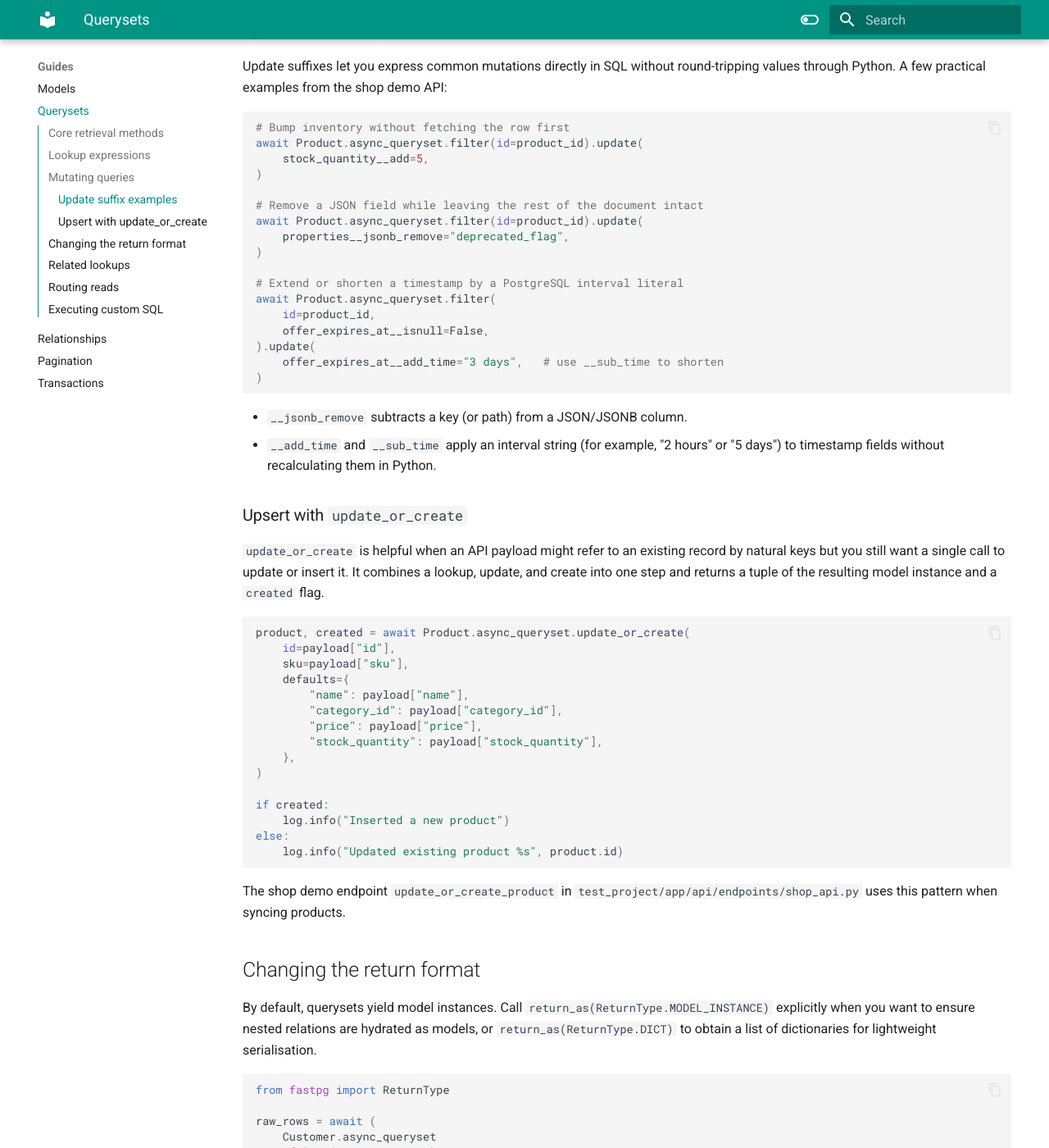
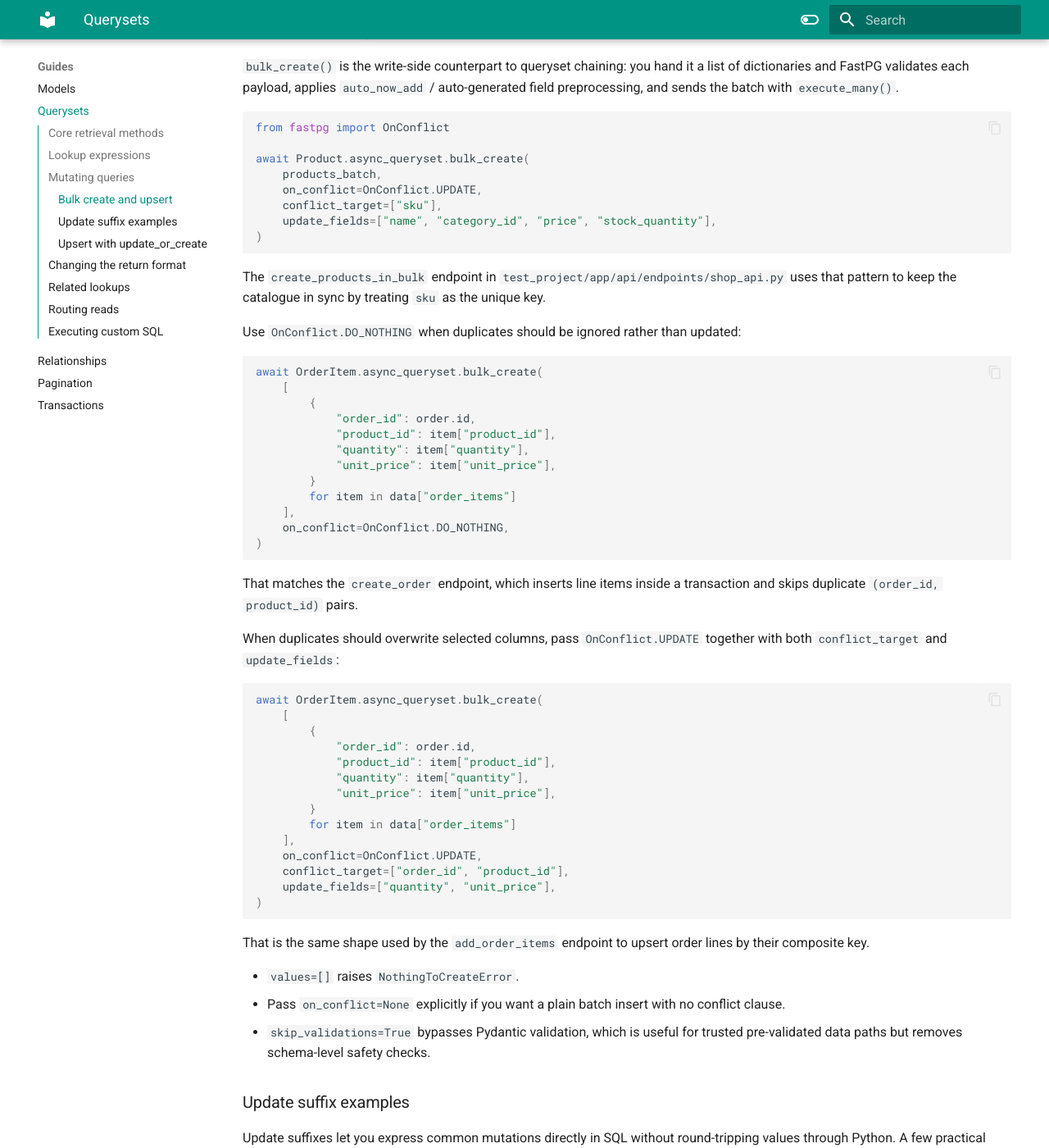
Before and after one commit to bepragma-ai/fastpg, an MkDocs documentation site: the page built from docs/guides/querysets.md, in a window 1280 px wide and 1400 px high, scrolled down 1967 px. Shown: the whole window at 82% size. Built offline with MkDocs 1.6.1 and Material for MkDocs 9.7.7, drawn with Linux system fonts in a browser that asks for light colours; some of the changed text lies outside the part shown.

Commit message:
Minor fixes

````diff
--- a/docs/api/queries.md
+++ b/docs/api/queries.md
@@ -10,8 +10,63 @@ The query API comprises `AsyncQuerySet` for model-bound operations and
 | Method | Purpose |
 |--------|---------|
 | `create(**kwargs)` | Insert a single row and return the model instance. |
-| `bulk_create(values, skip_validations=False, on_conflict=None, ...)` | Batch insert. Supports `OnConflict.DO_NOTHING` and `OnConflict.UPDATE`. |
+| `bulk_create(values, on_conflict, conflict_target=None, update_fields=None, skip_validations=False)` | Batch insert. Pass `OnConflict.DO_NOTHING` to ignore duplicates or `OnConflict.UPDATE` to upsert matching rows. |
 | `get_or_create(defaults=None, **lookup)` | Return an existing row or create one from `defaults`. |
+
+#### `bulk_create`
+
+`bulk_create()` accepts a list of dictionaries and writes them with a single
+statement template executed through `execute_many()`.
+
+- `values` must be a non-empty `list[dict]`. An empty list raises `NothingToCreateError`.
+- `on_conflict` controls whether FastPG emits an `ON CONFLICT` clause. Pass
+  `None` explicitly for a plain batch insert, `OnConflict.DO_NOTHING` to ignore
+  duplicates, or `OnConflict.UPDATE` to perform an upsert.
+- `conflict_target` and `update_fields` are required when
+  `on_conflict=OnConflict.UPDATE`.
+- `skip_validations=True` bypasses Pydantic validation with
+  `model_construct()`, but FastPG still fills `auto_now_add` and
+  auto-generated fields before writing.
+
+```python
+from fastpg import OnConflict
+
+# Plain batch insert
+await OrderItem.async_queryset.bulk_create(
+    [
+        {
+            "order_id": order.id,
+            "product_id": item["product_id"],
+            "quantity": item["quantity"],
+            "unit_price": item["unit_price"],
+        }
+        for item in data["order_items"]
+    ],
+    on_conflict=None,
+)
+
+# Ignore duplicates when an order item already exists
+await OrderItem.async_queryset.bulk_create(
+    [
+        {
+            "order_id": order.id,
+            "product_id": item["product_id"],
+            "quantity": item["quantity"],
+            "unit_price": item["unit_price"],
+        }
+        for item in data["order_items"]
+    ],
+    on_conflict=OnConflict.DO_NOTHING,
+)
+
+# Upsert products by SKU, matching the shop demo API
+await Product.async_queryset.bulk_create(
+    products_batch,
+    on_conflict=OnConflict.UPDATE,
+    conflict_target=["sku"],
+    update_fields=["name", "category_id", "price", "stock_quantity"],
+)
+```
 
 ### Retrieval helpers
 
--- a/docs/guides/querysets.md
+++ b/docs/guides/querysets.md
@@ -60,9 +60,9 @@ results = await Customer.async_queryset.filter(adults | recent)
 - `create(**kwargs)` – insert a row and return the new model instance. FastPG
   automatically removes auto-generated fields and populates `auto_now_add`
   fields before writing.
-- `bulk_create(values, skip_validations=False, on_conflict=None, ...)` – insert
-  many rows efficiently. When `on_conflict` is `OnConflict.DO_NOTHING` or
-  `OnConflict.UPDATE`, FastPG will emit the relevant `ON CONFLICT` clause.
+- `bulk_create(values, on_conflict, conflict_target=None, update_fields=None, skip_validations=False)` –
+  insert many rows efficiently. Use `OnConflict.DO_NOTHING` to skip duplicate
+  rows or `OnConflict.UPDATE` to upsert them.
 - `get_or_create(defaults=None, **lookup)` – fetch a row matching the lookup or
   insert a new one using `defaults`.
 - `update_or_create(defaults, **lookup)` – update a row with `defaults` when it
@@ -77,6 +77,78 @@ results = await Customer.async_queryset.filter(adults | recent)
 Both `update` and `delete` require a filter; FastPG raises
 `UnrestrictedUpdateError` or `UnrestrictedDeleteError` if you attempt to call
 them without a `WHERE` clause.
+
+### Bulk create and upsert
+
+`bulk_create()` is the write-side counterpart to queryset chaining: you hand it
+a list of dictionaries and FastPG validates each payload, applies
+`auto_now_add` / auto-generated field preprocessing, and sends the batch with
+`execute_many()`.
+
+```python
+from fastpg import OnConflict
+
+await Product.async_queryset.bulk_create(
+    products_batch,
+    on_conflict=OnConflict.UPDATE,
+    conflict_target=["sku"],
+    update_fields=["name", "category_id", "price", "stock_quantity"],
+)
+```
+
+The `create_products_in_bulk` endpoint in
+`test_project/app/api/endpoints/shop_api.py` uses that pattern to keep the
+catalogue in sync by treating `sku` as the unique key.
+
+Use `OnConflict.DO_NOTHING` when duplicates should be ignored rather than
+updated:
+
+```python
+await OrderItem.async_queryset.bulk_create(
+    [
+        {
+            "order_id": order.id,
+            "product_id": item["product_id"],
+            "quantity": item["quantity"],
+            "unit_price": item["unit_price"],
+        }
+        for item in data["order_items"]
+    ],
+    on_conflict=OnConflict.DO_NOTHING,
+)
+```
+
+That matches the `create_order` endpoint, which inserts line items inside a
+transaction and skips duplicate `(order_id, product_id)` pairs.
+
+When duplicates should overwrite selected columns, pass
+`OnConflict.UPDATE` together with both `conflict_target` and `update_fields`:
+
+```python
+await OrderItem.async_queryset.bulk_create(
+    [
+        {
+            "order_id": order.id,
+            "product_id": item["product_id"],
+            "quantity": item["quantity"],
+            "unit_price": item["unit_price"],
+        }
+        for item in data["order_items"]
+    ],
+    on_conflict=OnConflict.UPDATE,
+    conflict_target=["order_id", "product_id"],
+    update_fields=["quantity", "unit_price"],
+)
+```
+
+That is the same shape used by the `add_order_items` endpoint to upsert order
+lines by their composite key.
+
+- `values=[]` raises `NothingToCreateError`.
+- Pass `on_conflict=None` explicitly if you want a plain batch insert with no
+  conflict clause.
+- `skip_validations=True` bypasses Pydantic validation, which is useful for
+  trusted pre-validated data paths but removes schema-level safety checks.
 
 ### Update suffix examples
 
````
Also changed, not shown: 5 other files.
